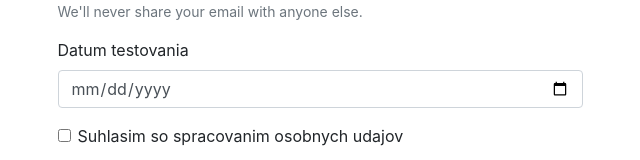
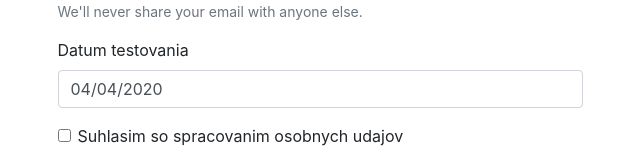
Before and after one commit to julius-retzer/covid-test-info, a Next.js app in the folder covid-test-frontend/: page / in a window 1280 px wide. Shown: the part 209-369 px from the top of the page, without its empty margins (320-960 px from the left). Built offline with nearby package versions, Linux system fonts and the light colour scheme.

Commit message:
Time picker

```diff
--- a/covid-test-frontend/package.json
+++ b/covid-test-frontend/package.json
@@ -8,11 +8,13 @@
     "start": "next start"
   },
   "dependencies": {
+    "@types/react-datepicker": "2.11.0",
     "bootstrap": "4.4.1",
     "formik": "2.1.4",
     "next": "9.3.4",
     "react": "16.13.1",
     "react-bootstrap": "1.0.0",
+    "react-datepicker": "2.14.1",
     "react-dom": "16.13.1"
   },
   "devDependencies": {
--- a/covid-test-frontend/src/pages/_app.tsx
+++ b/covid-test-frontend/src/pages/_app.tsx
@@ -1,4 +1,5 @@
 import "bootstrap/dist/css/bootstrap.min.css";
+import "react-datepicker/dist/react-datepicker.css";
 
 // This default export is required in a new `pages/_app.js` file.
 export default function MyApp({ Component, pageProps }) {
--- a/covid-test-frontend/src/pages/index.tsx
+++ b/covid-test-frontend/src/pages/index.tsx
@@ -12,9 +12,14 @@ import { Formik, Field, FormikHelpers } from "formik";
 import { checkResults } from "../api";
 import { useState } from "react";
 
+import DatePicker, { registerLocale, setDefaultLocale } from "react-datepicker";
+import sk from "date-fns/locale/sk";
+registerLocale("sk", sk);
+setDefaultLocale("sk");
+
 export interface Patient {
   birthNumber: string;
-  testDate: string;
+  testDate: Date;
   gdpr: boolean;
 }
 
@@ -42,7 +47,7 @@ const Home = () => {
             <Formik<Patient>
               initialValues={{
                 birthNumber: "",
-                testDate: "",
+                testDate: new Date(),
                 gdpr: false,
               }}
               onSubmit={async (values: Patient) => {
@@ -71,13 +76,15 @@ const Home = () => {
                   </Form.Group>
                   <Form.Group controlId="birthNumber">
                     <Form.Label>Datum testovania</Form.Label>
-                    <Form.Control
-                      name="testDate"
-                      type="date"
-                      placeholder="Datum kedy vas testovali"
-                      onChange={formikProps.handleChange}
-                      onBlur={formikProps.handleBlur}
-                      value={formikProps.values.testDate}
+                    <DatePicker
+                      wrapperClassName="d-block"
+                      className="form-control"
+                      selected={formikProps.values.testDate}
+                      onChange={(date) =>
+                        formikProps.setFieldValue("testDate", date)
+                      }
+                      locale="sk"
+                      placeholderText="Weeks start on Monday"
                     />
                   </Form.Group>
                   <Form.Group controlId="formBasicCheckbox">
```
Also changed, not shown: 1 other file (tests, documents, lock files or other folders).
